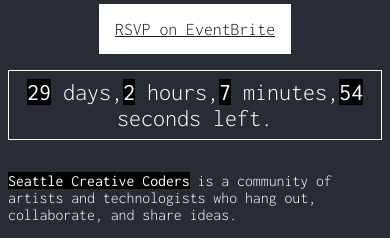
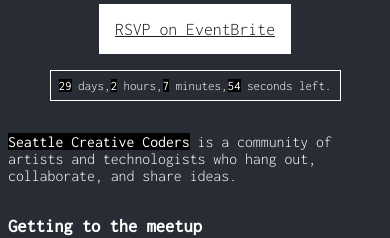
Before and after one commit to SeattleCreativeCode/website, a React (Create React App) app: page / in a window 390 px wide. Shown: the part 283-521 px from the top of the page. Built offline with nearby package versions, Linux system fonts and the light colour scheme.

Commit message:
Fix timer size for mobile

```diff
--- a/src/components/CountdownTimer.scss
+++ b/src/components/CountdownTimer.scss
@@ -3,7 +3,7 @@
   margin-top: 16px;
   margin-bottom: 16px;
   padding: 8px;
-  font-size: x-large;
+  font-size: medium;
 
   p {
     padding: 0px;
@@ -14,3 +14,10 @@
     padding-top: 8px;
   }
 }
+
+@media (max-width: 768px) {
+  /* CSS in here for mobile only */
+  .countdown-timer {
+    font-size: small;
+  }
+}
```
